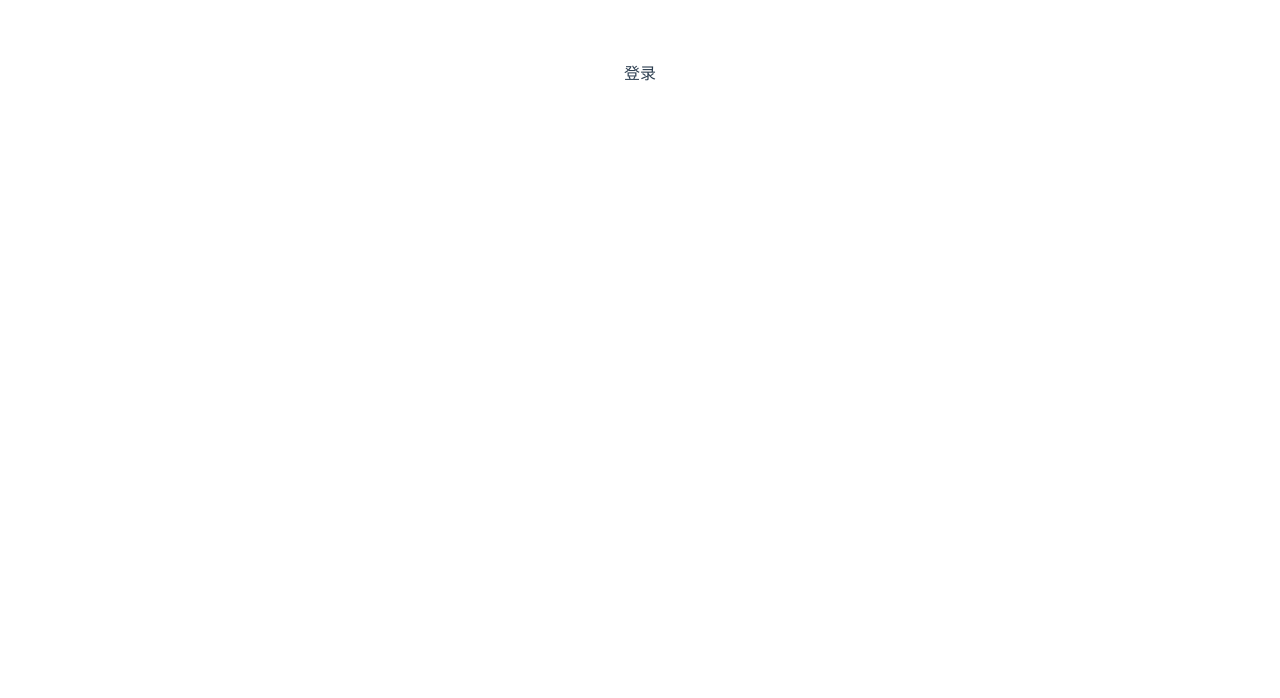
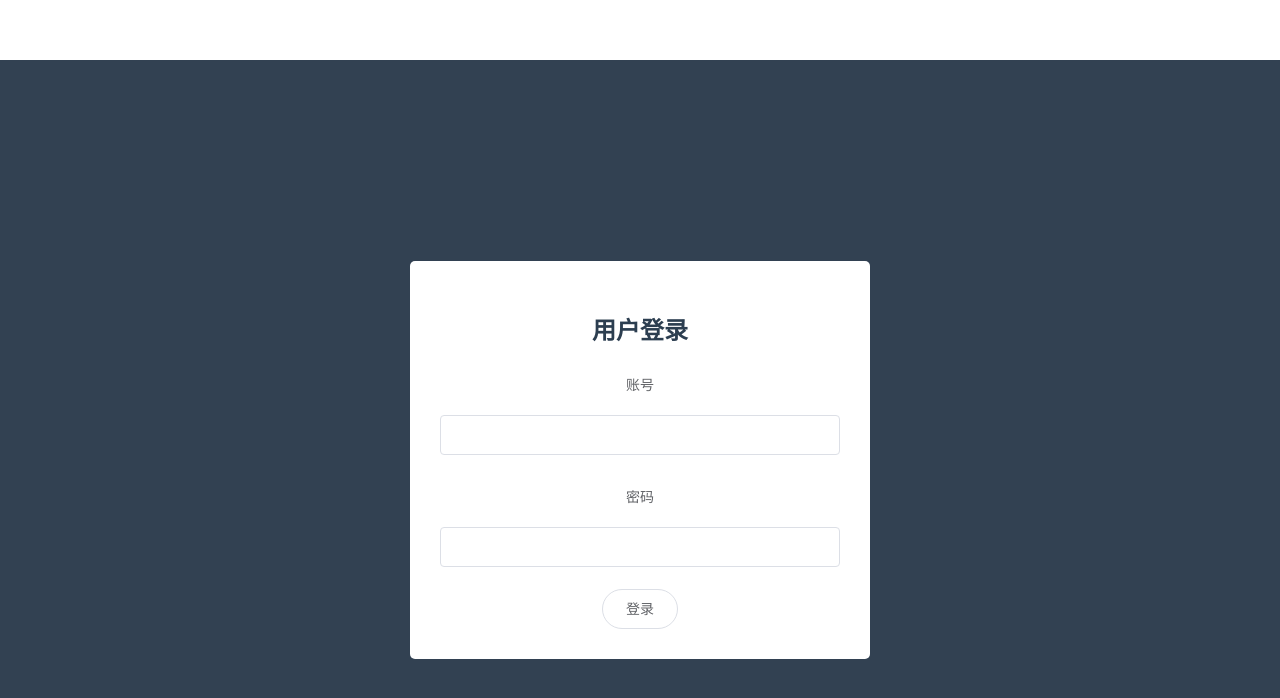
Before and after one commit to wenroukeai/mallmanger, a Vue app: page /#/login in a window 1280 px wide. Shown: the top 698 px of the page. Built offline with nearby package versions, Linux system fonts and the light colour scheme.

Commit message:
引入提示框

```diff
--- a/src/App.vue
+++ b/src/App.vue
@@ -19,5 +19,6 @@ export default {
   text-align: center;
   color: #2c3e50;
   margin-top: 60px;
+  height: 100%;
 }
 </style>
--- /dev/null
+++ b/src/assets/css/reset.css
@@ -0,0 +1,5 @@
+html,body{
+    height: 100%;
+    padding: 0;
+    margin: 0;
+}
--- a/src/components/login/login.vue
+++ b/src/components/login/login.vue
@@ -1,11 +1,73 @@
 <template>
-    <div>
-        登录
-    </div>
+  <div class="login-wrap">
+    <el-form
+    class="login-form"
+    :label-position="labelPosition"
+    label-width="80px"
+    :model="formData"
+    >
+    <h2>用户登录</h2>
+      <el-form-item label="账号">
+        <el-input v-model="formData.username"></el-input>
+      </el-form-item>
+      <el-form-item label="密码">
+        <el-input v-model="formData.password"></el-input>
+      </el-form-item>
+      <el-button round  @click.prevent="handleLogin()">登录</el-button>
+    </el-form>
+
+  </div>
 </template>
 
 <script>
 export default {
+    data() {
+      return {
+        labelPosition: 'top',
+        formData: {
+          username: '',
+          password: ''
+        }
+      };
+    },
+    methods: {
+      handleLogin(){
+        this.$http.post('login',this.formData)
+        .then(res=>{
 
-}
+          const {
+            data,
+            meta:{msg,status}
+          }=res.data
+          //1.登陆成功
+          if(status===200){
+            //跳转页面
+            this.$router.push({name:'home'})
+            //提示消息
+            this.$message.success(msg);
+          }
+          //2.登陆不成功
+          else{
+            this.$message.error(msg)
+          }
+        })
+      }
+    },
+};
 </script>
+
+<style >
+    .login-wrap{
+        height: 100%;
+        background-color: #324152;
+        display: flex;
+        justify-content: center;
+        align-items: center;
+    }
+    .login-wrap .login-form{
+        width: 400px;
+        background-color: #fff;
+        border-radius: 5px;
+        padding: 30px;
+    }
+</style>
--- a/src/main.js
+++ b/src/main.js
@@ -3,13 +3,16 @@
 import Vue from 'vue'
 import App from './App'
 import ElementUI from 'element-ui';
+import MyHttpServer from '@/plugins/http.js'
 import 'element-ui/lib/theme-chalk/index.css';
+import '@/assets/css/reset.css'
 import router from './router'
 
 Vue.config.productionTip = false
 //使用element
 Vue.use(ElementUI);
-
+//使用自己弄的插件
+Vue.use(MyHttpServer);
 /* eslint-disable no-new */
 new Vue({
   el: '#app',
--- /dev/null
+++ b/src/plugins/http.js
@@ -0,0 +1,12 @@
+import axios from 'axios'
+//创建对象
+const MyHttpServer={}
+
+MyHttpServer.install =  (Vue)=> {
+    //设置基准接口地址
+    axios.defaults.baseURL='http://127.0.0.1:8888/api/private/v1/'
+    // 4. 添加实例方法
+    Vue.prototype.$http=axios
+}
+
+export default MyHttpServer
--- a/src/router/index.js
+++ b/src/router/index.js
@@ -10,6 +10,10 @@ export default new Router({
       path: '/login',
       name: 'login',
       component: Login
+    },
+    {
+      path: '/',
+      redirect:'/login'
     }
   ]
 })
```
